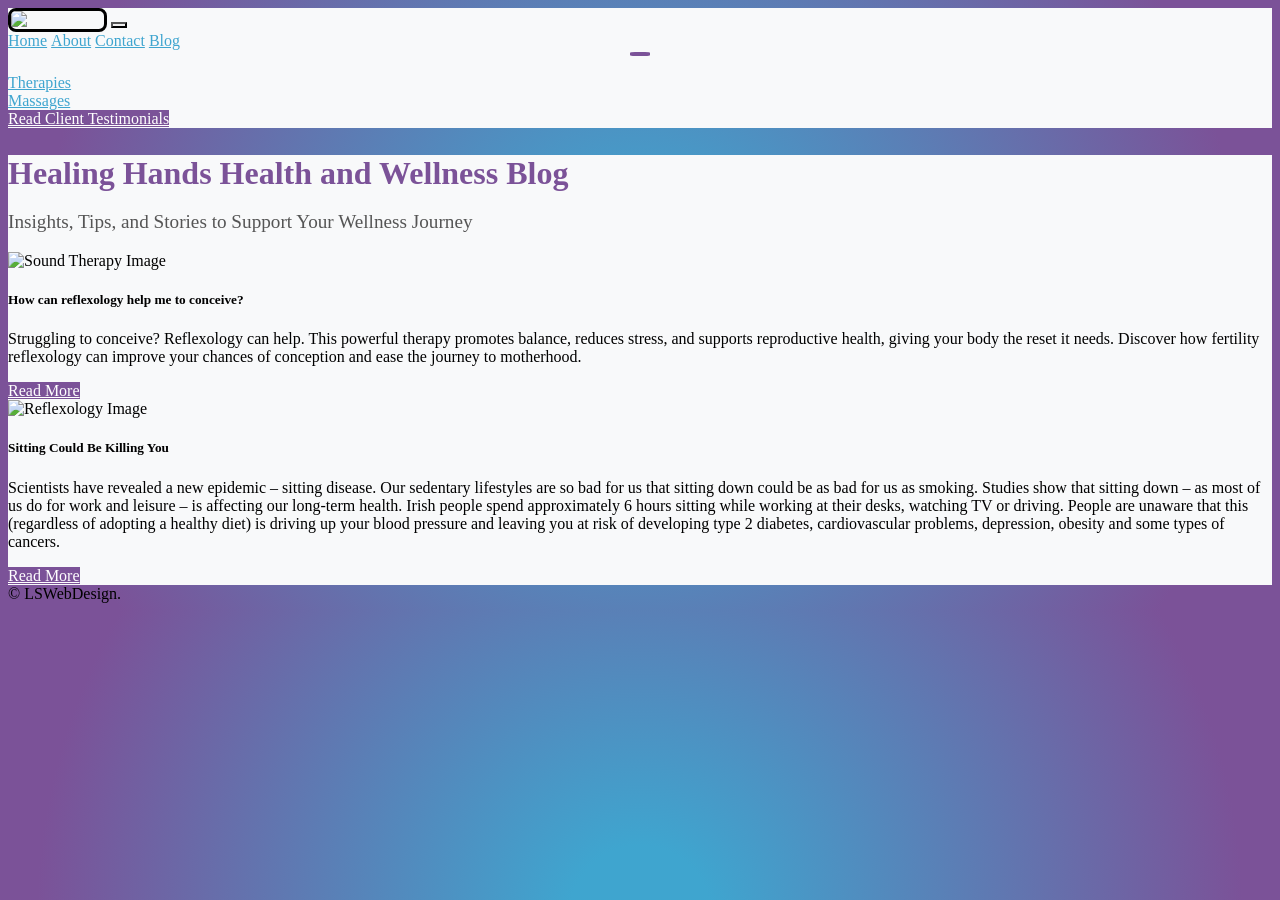
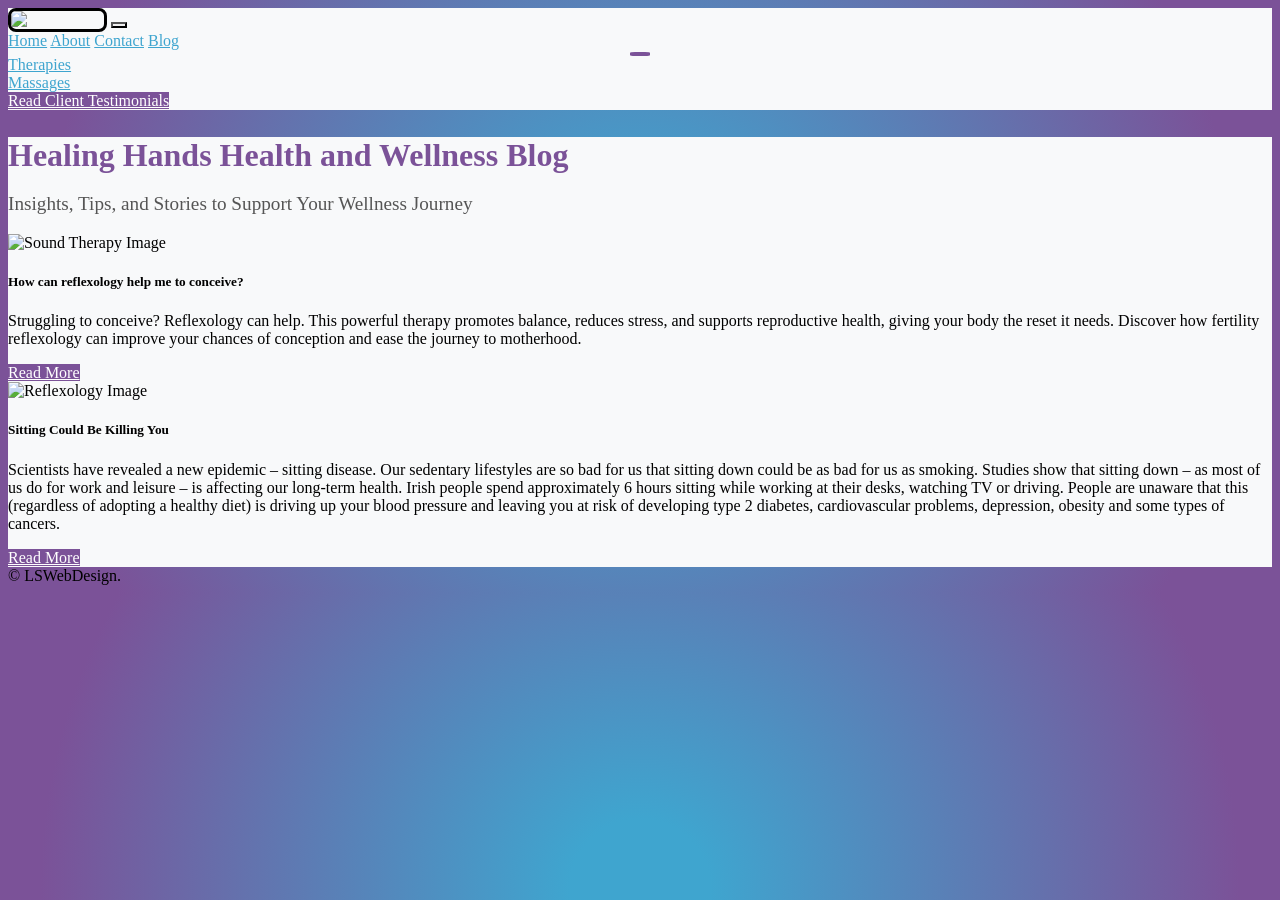

italiano

--- a/styles.css
+++ b/styles.css
@@ -572,3 +572,33 @@ body {
   text-decoration: underline;
   color: #138496;
 }
+
+.insurance-providers {
+  margin-top: 1rem;
+}
+
+.insurance-logos {
+  display: flex;
+  flex-wrap: wrap;
+  align-items: center;
+  justify-content: flex-start;
+  gap: 0.75rem;
+}
+
+.insurance-logo {
+  max-height: 36px;
+  max-width: 72px;
+  width: auto;
+  object-fit: contain;
+}
+
+.insurance-card-logos {
+  margin-top: 0;
+  padding: 1.25rem 1rem;
+  background-color: #f8f9fa;
+  border-bottom: 1px solid rgba(0, 0, 0, 0.08);
+}
+
+.insurance-card-logos .insurance-logos {
+  justify-content: center;
+}
